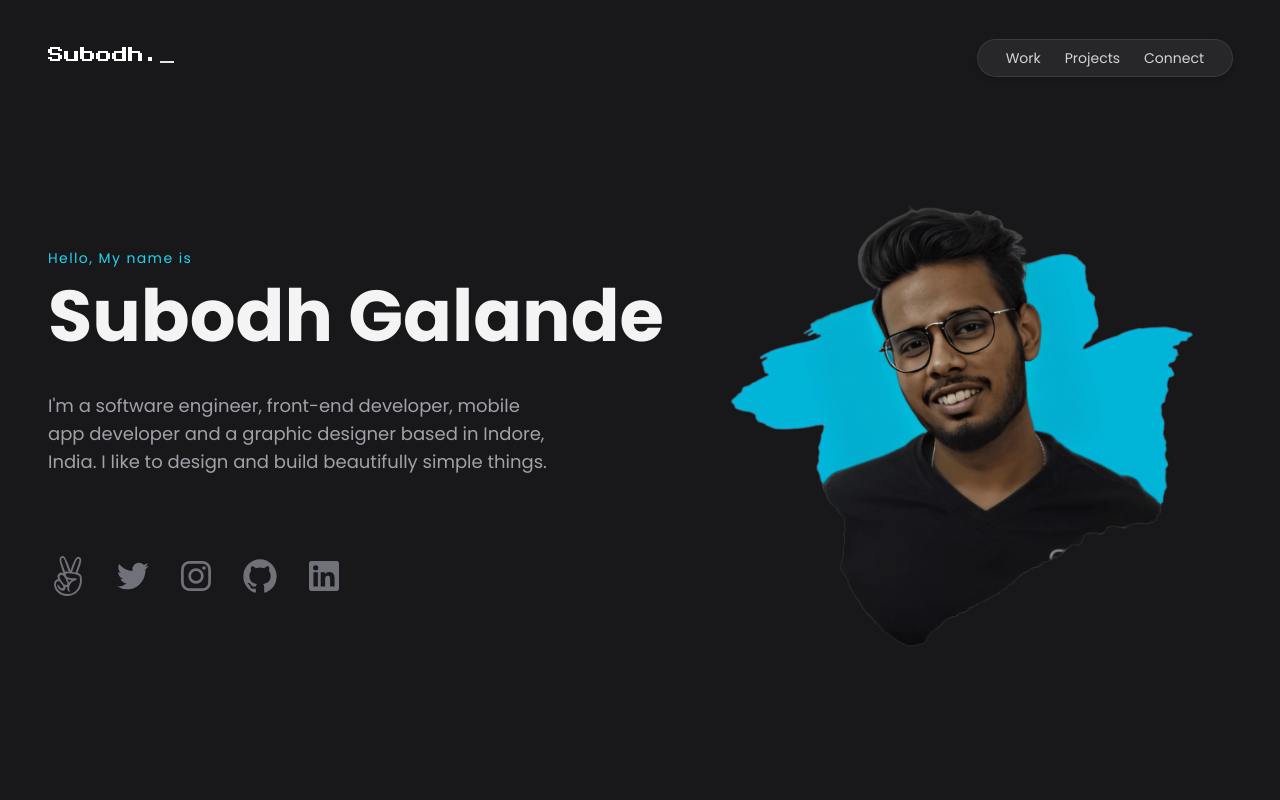
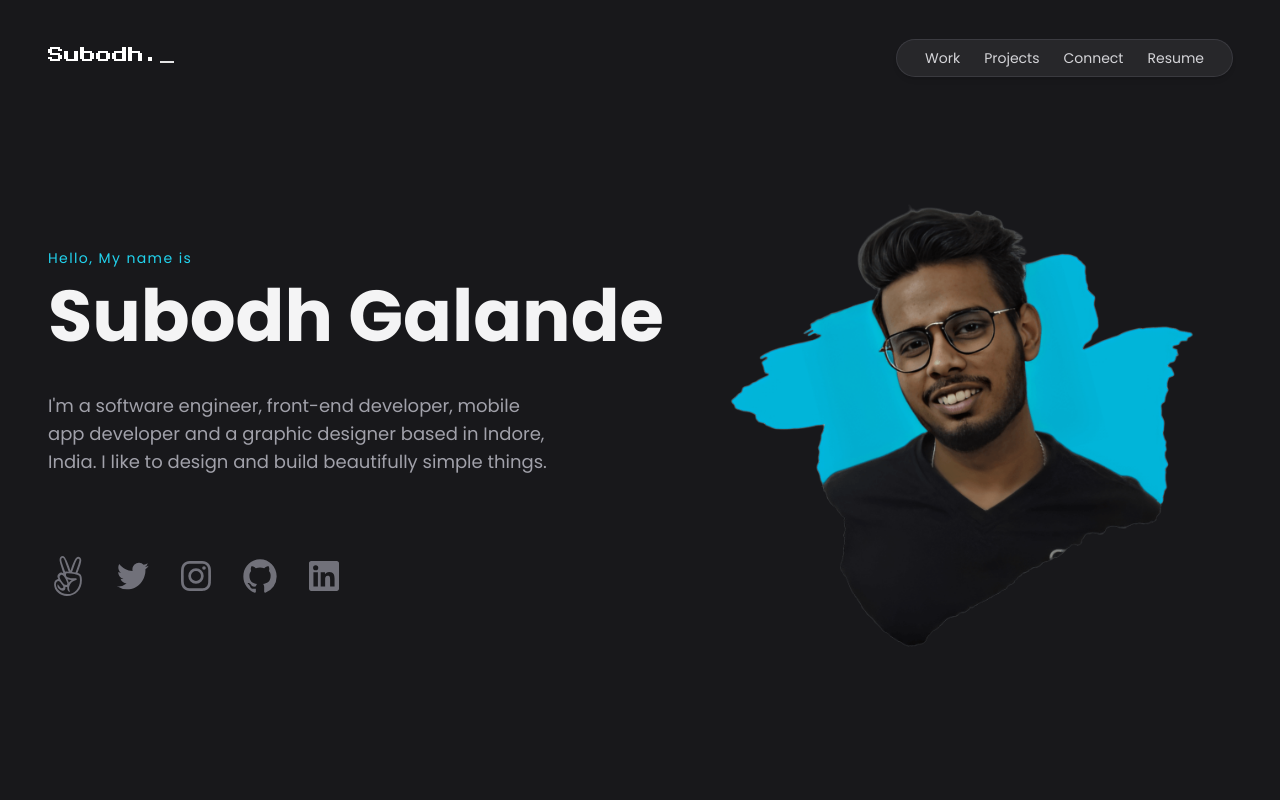
Before and after one commit to subodhGalande/Portfolio, a React (Vite) app: page / in a window 1280 px wide. Shown: the top 800 px of the page. Built offline with nearby package versions, Linux system fonts and the light colour scheme.

Commit message:
resume button error fixed

```diff
--- a/src/components/navbar.jsx
+++ b/src/components/navbar.jsx
@@ -3,6 +3,7 @@ import App from "./../App";
 import { Popover, Transition } from "@headlessui/react";
 import { ChevronDownIcon, XMarkIcon } from "@heroicons/react/20/solid";
 import { NavLink } from "react-router-dom";
+import Resume from "../assets/Subodh Galande.pdf";
 
 const Navbar = () => {
   return (
@@ -80,6 +81,12 @@ const Navbar = () => {
                       <Popover.Button class="pt-3 pb-2">Connect</Popover.Button>{" "}
                     </a>
                   </li>
+                  <li>
+                    {" "}
+                    <a href={Resume} download>
+                      <Popover.Button class="pt-3 pb-2">Resume</Popover.Button>{" "}
+                    </a>
+                  </li>
                   <li className="hidden">
                     <NavLink to="/Blog">
                       <Popover.Button class="pt-3 pb-2">Blog</Popover.Button>{" "}
@@ -101,6 +108,11 @@ const Navbar = () => {
           <li class=" block  py-2 transition ease-in-out duration-300 active:text-cyan-200 hover:text-cyan-400 font-sans font-normal text-sm text-zinc-300 ">
             <a href="#connect">Connect</a>
           </li>
+          <li class=" block  py-2 transition ease-in-out duration-300 active:text-cyan-200 hover:text-cyan-400 font-sans font-normal text-sm text-zinc-300 ">
+            <a href={Resume} download>
+              Resume
+            </a>
+          </li>
           <li class=" hidden  transition  py-2  ease-in-out duration-300 hover:text-cyan-400  font-sans font-normal  text-sm text-zinc-300">
             {" "}
             <NavLink to="/blog">Blog</NavLink>
```
Also changed, not shown: 1 other file (tests, documents, lock files or other folders).
